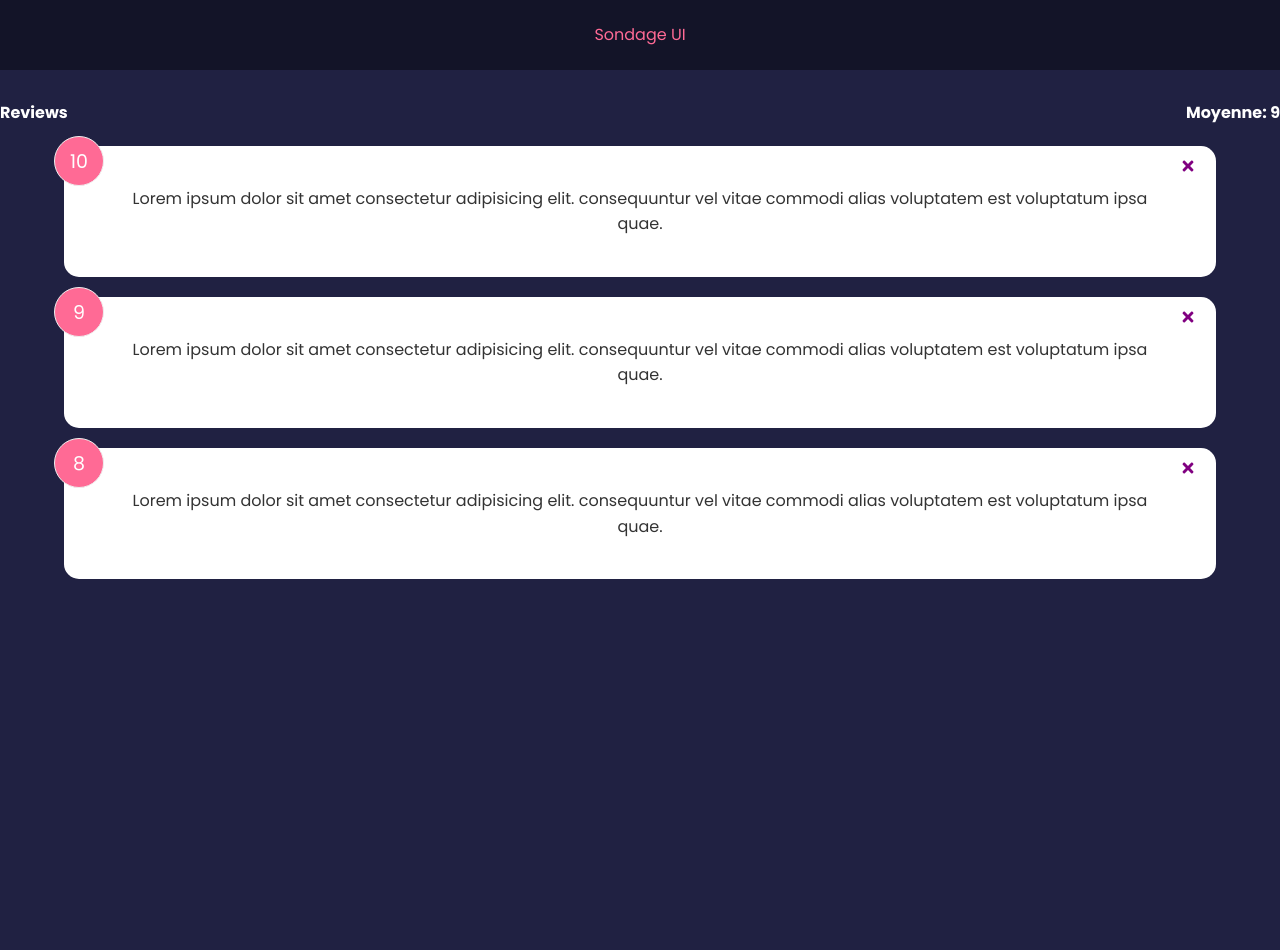
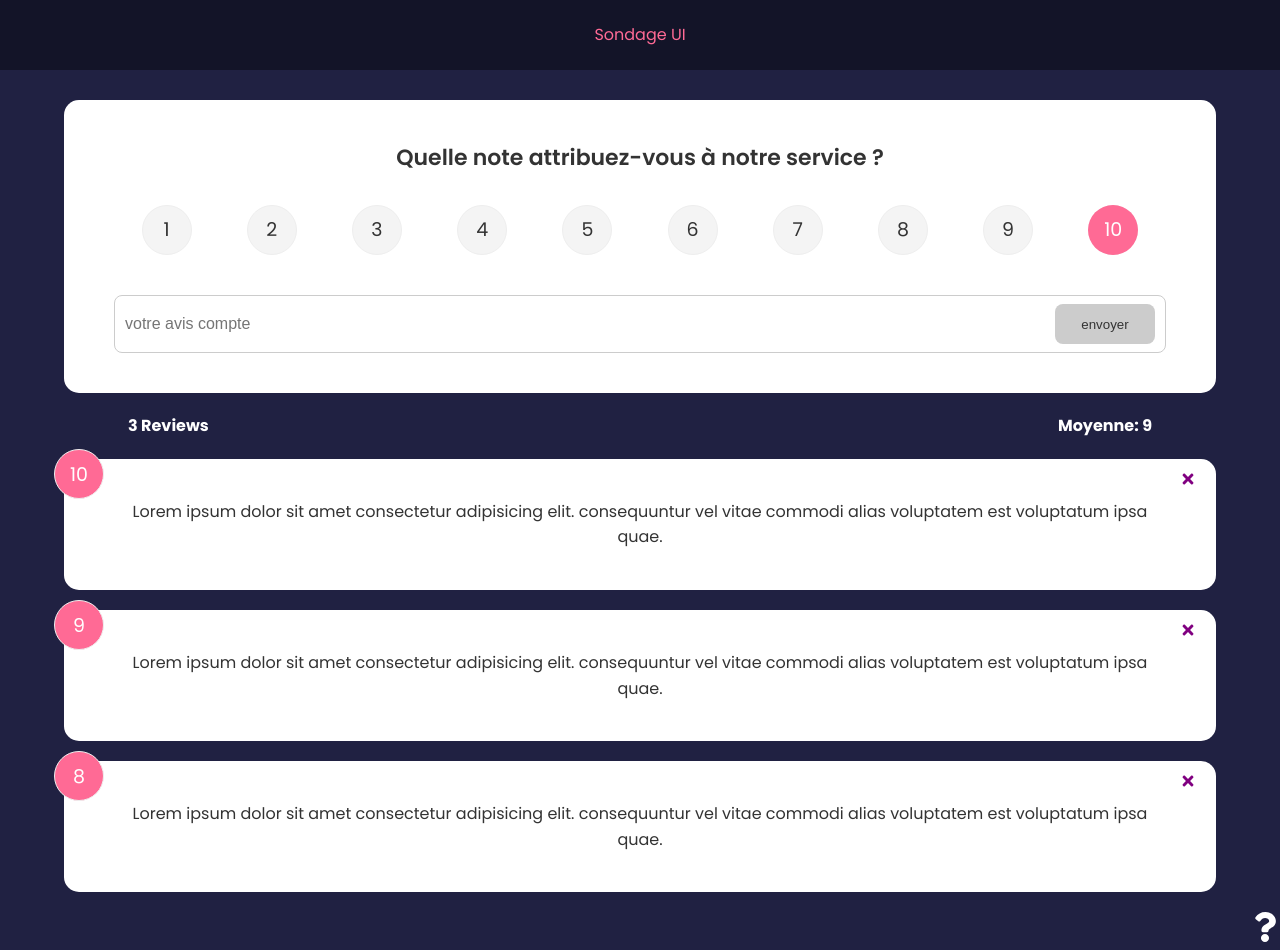
Before and after one commit to jdtonde/Sondage, a React (Create React App) app: page / in a window 1280 px wide. Before the commit the page ends 800 px from the top, so only its background shows below. Built offline with nearby package versions, Linux system fonts and the light colour scheme.

Commit message:
adding Form validation Routes,Links, and simple animation with Framer-motion

```diff
--- a/package.json
+++ b/package.json
@@ -6,10 +6,13 @@
     "@testing-library/jest-dom": "^5.16.5",
     "@testing-library/react": "^13.4.0",
     "@testing-library/user-event": "^13.5.0",
+    "framer-motion": "^4.1.17",
     "react": "^18.2.0",
     "react-dom": "^18.2.0",
     "react-icons": "^4.7.1",
+    "react-router-dom": "^6.8.1",
     "react-scripts": "^2.1.3",
+    "uuid": "^9.0.0",
     "web-vitals": "^2.1.4"
   },
   "scripts": {
--- a/src/App.jsx
+++ b/src/App.jsx
@@ -5,6 +5,11 @@
 import SondageList from './components/SondageList';
 import SondageStats from './components/SondageStats';
 import SondageData from './data/SondageData';
+import SondageForm from './components/SondageForm';
+import {v4 as uuidv4} from 'uuid'
+import AboutPage from './pages/AboutPage';
+import {BrowserRouter as Router, Route, Routes} from 'react-router-dom'
+import AboutIconLink from './components/AboutIconLink';
 
 function App() {
   const [sondage,setSondage]=useState(SondageData);
@@ -12,18 +17,40 @@
   const deleteSondage=(id)=>{
     if(window.confirm('Etes vous sur de vousloir supprimer ?')){
       setSondage(x=>{
-        return sondage.filter(xx=>{return xx.id != id})
+        return sondage.filter(xx=>{return xx.id !== id})
       })
     }
   }
+
+  const addSondage=(newFeedBack)=>{
+      newFeedBack.id = uuidv4()
+      setSondage([newFeedBack, ...sondage])
+      console.log(newFeedBack)
+  }
   return (
-    <div>
-      <Header/>
-      <div className="App">
-          <SondageStats sondage={sondage}/>
-          <SondageList sondage={sondage} handleDelete={deleteSondage}/>
+    <Router>
+
+
+          <Header/>
+          <div className="App">
+        <Routes>
+                <Route exact path='/' element={
+                  <>
+                  <SondageForm addSondage={addSondage}/>
+                  <SondageStats sondage={sondage}/>
+                  <SondageList sondage={sondage} handleDelete={deleteSondage}/>
+                  <AboutIconLink/>
+                  </>
+                }>
+                </Route>
+
+
+                <Route path='/about' element={<AboutPage/>}/>
+      </Routes>
+
+
       </div>
-    </div>
+    </Router>
   );
 
 }
--- /dev/null
+++ b/src/components/AboutIconLink.jsx
@@ -0,0 +1,19 @@
+import React from 'react'
+import {FaQuestion} from 'react-icons/fa'
+import {Link} from 'react-router-dom'
+
+
+function AboutIconLink() {
+  return (
+    <div className='about-link'>
+        <Link to='/about' >
+
+            <FaQuestion
+            size={30}
+            />
+         </Link>
+    </div>
+  )
+}
+
+export default AboutIconLink
--- /dev/null
+++ b/src/components/RatingSelect.jsx
@@ -0,0 +1,144 @@
+import React, { useState } from 'react'
+
+function RatingSelect({select}) {
+    const [selected,setSelected]=useState(10)
+
+    const handleChange=(e)=>{
+        setSelected(+e.currentTarget.value)
+        select(+e.currentTarget.value)
+    }
+  return (
+    <ul className='rating'>
+        <li>
+            <input
+            type="radio"
+            id='num1'
+            name='rating'
+            value='1'
+            onChange={handleChange}
+            checked={selected===1}
+            />
+            <label htmlFor="num1">1</label>
+        </li>
+
+        <li>
+            <input
+            type="radio"
+            id='num2'
+            name='rating'
+            value='2'
+            onChange={handleChange}
+            checked={selected===2}
+            />
+            <label htmlFor="num2">2</label>
+        </li>
+
+
+        <li>
+            <input
+            type="radio"
+            id='num3'
+            name='rating'
+            value='3'
+            onChange={handleChange}
+            checked={selected===3}
+            />
+            <label htmlFor="num3">3</label>
+        </li>
+
+
+        <li>
+            <input
+            type="radio"
+            id='num4'
+            name='rating'
+            value='4'
+            onChange={handleChange}
+            checked={selected===4}
+            />
+            <label htmlFor="num4">4</label>
+        </li>
+
+
+        <li>
+            <input
+            type="radio"
+            id='num5'
+            name='rating'
+            value='5'
+            onChange={handleChange}
+            checked={selected===5}
+            />
+            <label htmlFor="num5">5</label>
+        </li>
+
+
+        <li>
+            <input
+            type="radio"
+            id='num6'
+            name='rating'
+            value='6'
+            onChange={handleChange}
+            checked={selected===6}
+            />
+            <label htmlFor="num6">6</label>
+        </li>
+
+
+        <li>
+            <input
+            type="radio"
+            id='num7'
+            name='rating'
+            value='7'
+            onChange={handleChange}
+            checked={selected===7}
+            />
+            <label htmlFor="num7">7</label>
+        </li>
+
+
+        <li>
+            <input
+            type="radio"
+            id='num8'
+            name='rating'
+            value='8'
+            onChange={handleChange}
+            checked={selected===8}
+            />
+            <label htmlFor="num8">8</label>
+        </li>
+
+
+        <li>
+            <input
+            type="radio"
+            id='num9'
+            name='rating'
+            value='9'
+            onChange={handleChange}
+            checked={selected===9}
+            />
+            < label htmlFor ="num9">9</label>
+        </li>
+
+
+        <li>
+            <input
+            type="radio"
+            id='num10'
+            name='rating'
+            value='10'
+            onChange={handleChange}
+            checked={selected===10}
+            />
+            <label htmlFor="num10">10</label>
+        </li>
+
+    </ul>
+  )
+}
+
+export default RatingSelect
--- /dev/null
+++ b/src/components/SondageForm.jsx
@@ -0,0 +1,61 @@
+import React, { useState } from 'react'
+import Card from './shared/card'
+import Button from './shared/Button'
+import RatingSelect from './RatingSelect'
+
+function SondageForm({addSondage}) {
+
+const [text,setText]=useState('')
+const [message, setMessage]=useState('')
+const [rating, setRating]=useState('')
+const [isDisabled, setIsDisabled]=useState(true)
+
+function handleChange(e){
+  if(text===''){
+    setIsDisabled(true)
+    setMessage(null)
+  } else if(text !==''&& text.trim().length<=10){
+    setMessage('Entrez au minimum 10 caractères ')
+    setIsDisabled(true)
+  } else{
+    setMessage(null)
+    setIsDisabled(false)
+  }
+  setText(e.target.value)
+}
+function handleSubmit(e){
+e.preventDefault()
+if(text.trim().length>10){
+  const newFeedBack={
+    text,
+    rating
+
+  }
+  addSondage(newFeedBack)
+
+  setText('')
+}
+
+}
+  return (
+    <Card>
+      <form onSubmit={handleSubmit}>
+        <h2>Quelle note attribuez-vous à notre service ?</h2>
+        <RatingSelect select={(note)=>{setRating(note)}}/>
+        <div className="input-group">
+          <input
+          type="text"
+          placeholder='votre avis compte'
+          onChange={handleChange}
+          value={text}
+          name='text' />
+          <Button type='submit' version='primary' isDisabled={isDisabled}> envoyer</Button>
+        </div>
+        {message && <div className='message'>{message}</div>}
+      </form>
+
+    </Card>
+  )
+}
+
+export default SondageForm
--- a/src/components/SondageStats.jsx
+++ b/src/components/SondageStats.jsx
@@ -7,7 +7,7 @@
     moyenne = moyenne.toFixed(1).replace(/[.,]0$/, '')// fixer la decimale à 1 si nombre decimal ou arrondi en retirant carctere excedant
   return (
     <div className='feedback-stats'>
-    <h4>{sondage.lenght} Reviews</h4>
+    <h4> {sondage.length} Reviews</h4>
     <h4>Moyenne: {isNaN(moyenne)?0 :moyenne}</h4>
     </div>
   )
--- /dev/null
+++ b/src/components/shared/Button.jsx
@@ -0,0 +1,22 @@
+import React from 'react'
+import PropTypes from 'prop-types'
+
+function Button({children,version,type,isDisabled}) {
+  return (
+    <button type={type} className={`btn btn-${version}`}  disabled={isDisabled}> {children}</button>
+  )
+}
+
+Button.defaultProps={
+    version:'primary',
+    type:'button',
+    isDisabled:false
+}
+
+Button.propTypes={
+    children:PropTypes.node.isRequired,
+    version: PropTypes.string,
+    type:PropTypes.string,
+    isDisabled:PropTypes.bool
+}
+export default Button
--- a/src/index.css
+++ b/src/index.css
@@ -125,6 +125,8 @@
   display: flex;
   justify-content: space-between;
   align-items: center;
+  width: 80%;
+  margin: auto;
 }
 
 .num-display {
--- /dev/null
+++ b/src/pages/AboutPage.jsx
@@ -0,0 +1,20 @@
+import React from 'react'
+import Card from '../components/shared/card'
+import {Link} from 'react-router-dom'
+function AboutPage() {
+  return (
+    <Card>
+        <div className='about'>
+            <h1>About this project</h1>
+            <p>This is a React app to effectuer des sondages sur certains chef de l'administration</p>
+            <p>Version: 1.0.0</p>
+
+            <Link to='/'>
+                Retour vers la page d'accueil
+            </Link>
+        </div>
+    </Card>
+  )
+}
+
+export default AboutPage
```
Also changed, not shown: src/components/SondageList.jsx (+22 -0 lines), 1 other file (tests, documents, lock files or other folders).
